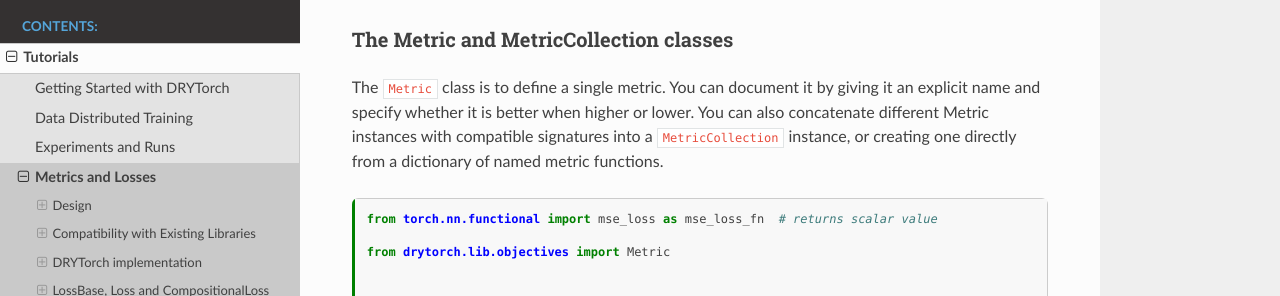
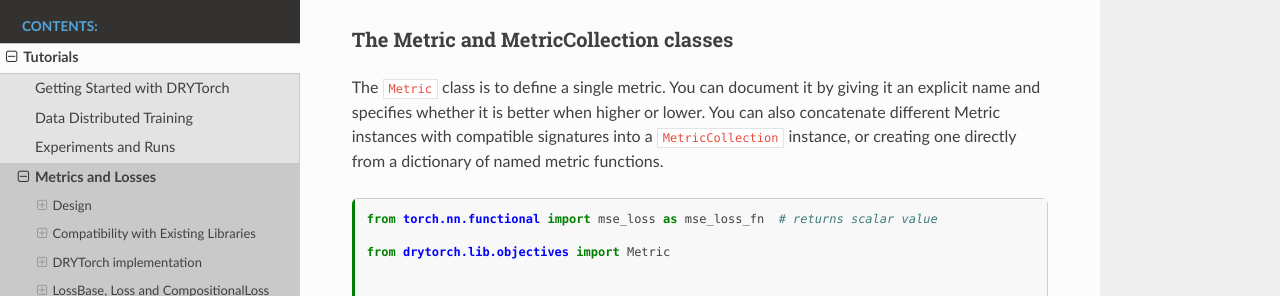
Before and after one commit to nverchev/drytorch, a Sphinx documentation site: the page built from docs/tutorials/metrics_and_losses.md, in a window 1280 px wide and 900 px high, scrolled down 2386 px. Shown: the part 180-476 px from the top of the window. Built offline with Sphinx 7.4.7 and the Read the Docs theme 3.1.0, drawn with Linux system fonts in a browser that asks for light colours; some of the changed text lies outside the part shown.

Commit message:
docs: improved English in tutorials

````diff
--- a/docs/tutorials/metrics_and_losses.md
+++ b/docs/tutorials/metrics_and_losses.md
@@ -126,7 +126,9 @@
 
 
 ### The Metric and MetricCollection classes
-The `Metric` class is to define a single metric. You can document it by giving it an explicit name and specify whether it is better when higher or lower. You can also concatenate different Metric instances with compatible signatures into a `MetricCollection` instance, or creating one directly from a dictionary of named metric functions.
+The `Metric` class is to define a single metric. You can document it by
+giving it an explicit name and specifies whether it is better when higher or
+lower. You can also concatenate different Metric instances with compatible signatures into a `MetricCollection` instance, or creating one directly from a dictionary of named metric functions.
 
 ```{code-cell} ipython3
 from torch.nn.functional import mse_loss as mse_loss_fn  # returns scalar value
````
Also changed, not shown: other parts of docs/tutorials/metrics_and_losses.md (+1 -1 lines), docs/tutorials/experiments_and_runs.md (+7 -7 lines), docs/tutorials/trackers.md (+3 -1 lines), docs/tutorials/experiments_and_runs.ipynb, docs/tutorials/metrics_and_losses.ipynb, docs/tutorials/trackers.ipynb.
